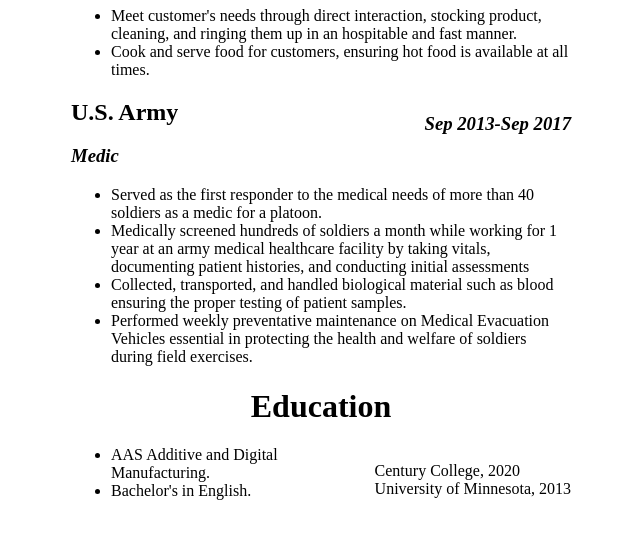
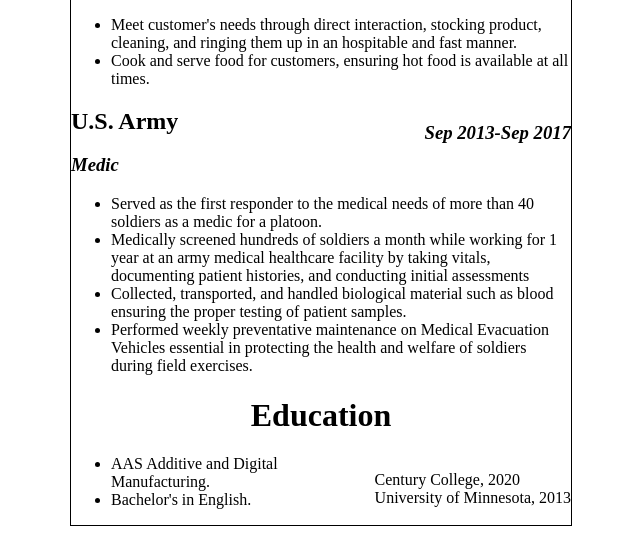
Before and after one commit to sandb230/sandb230.github.io, a plain HTML site: page resume.html in a window 1280 px wide. Shown: the part 468-1002 px from the top of the page, without its empty margins (319-959 px from the left). Drawn offline with Linux system fonts and the light colour scheme.

Commit message:
Update style.css

```diff
--- a/style.css
+++ b/style.css
@@ -12,7 +12,7 @@ history li {
 .history {
   width: 500px;
   margin: auto;
-  border: 1px black;
+  border: 1px solid #000;
 }
 p {
   font-family: garamond, serif;
```
